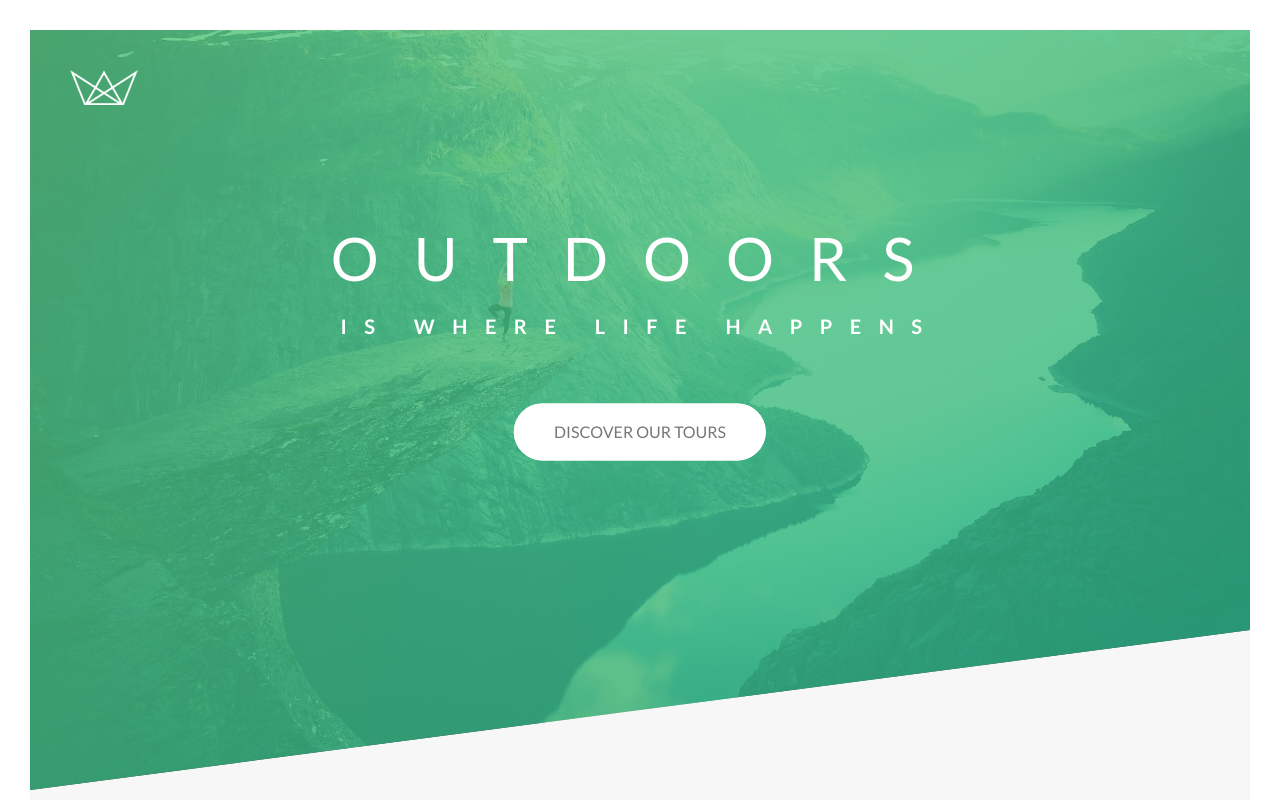
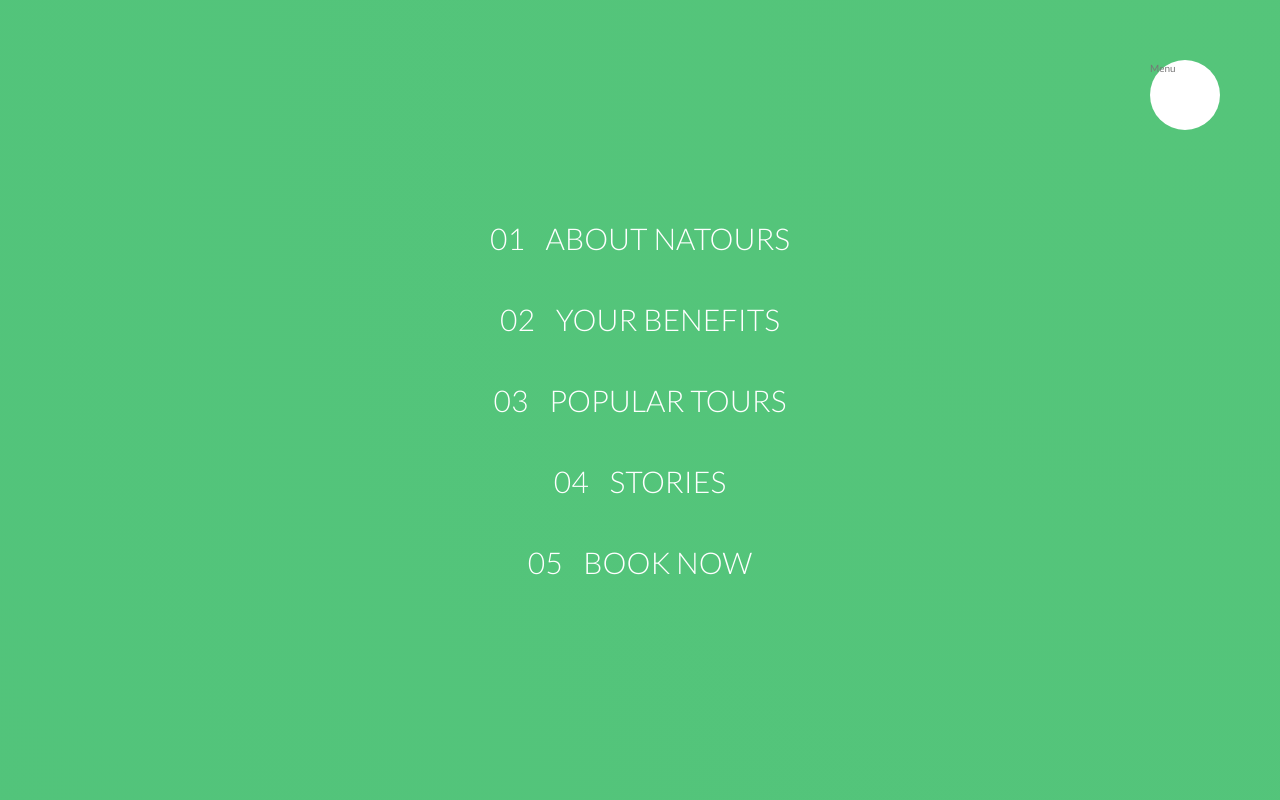
Before and after one commit to Hertzian/practices-html-css-sass, a website: page natoursProject/index.html in a window 1280 px wide. Shown: the top 800 px of the page. Drawn offline with Linux system fonts and the light colour scheme.

Commit message:
navigation markup, general styles for ul, checkbox, background & li elements

```diff
--- a/natoursProject/index.html
+++ b/natoursProject/index.html
@@ -15,6 +15,34 @@
     <title>Natours | Exciting tours for adventurous people</title>
   </head>
   <body>
+    <div class="navigation">
+      <input type="checkbox" class="navigation__checkbox" id="navi-toggle" />
+
+      <label for="navi-toggle" class="navigation__button">Menu</label>
+
+      <div class="navigation__background">&nbsp;</div>
+
+      <nav class="navigation__nav">
+        <ul class="navigation__list">
+          <li class="navigation__item">
+            <a href="#" class="navigation__link"><span>01</span> About Natours</a>
+          </li>
+          <li class="navigation__item">
+            <a href="#" class="navigation__link"><span>02</span> Your benefits</a>
+          </li>
+          <li class="navigation__item">
+            <a href="#" class="navigation__link"><span>03</span> Popular tours</a>
+          </li>
+          <li class="navigation__item">
+            <a href="#" class="navigation__link"><span>04</span> Stories</a>
+          </li>
+          <li class="navigation__item">
+            <a href="#" class="navigation__link"><span>05</span> Book now</a>
+          </li>
+        </ul>
+      </nav>
+    </div>
+
     <header class="header">
       <div class="header__logo-box">
         <img src="./img/logo-white.png" alt="Logo" class="header__logo" />
@@ -408,9 +436,10 @@
         <div class="col-1-of-2">
           <p class="footer__copyright">
             Build my <a href="#" class="footer__link">Lalo Aguilar</a> just for
-            learning and practice <a href="#" class="footer__link">laloaguilar.dev</a>.
-            Copyright &copy; by Lalo Aguilar. Not designed by me, original
-            design is by Jonas Schmedtmann.
+            learning and practice
+            <a href="#" class="footer__link">laloaguilar.dev</a>. Copyright
+            &copy; by Lalo Aguilar. Not designed by me, original design is by
+            Jonas Schmedtmann.
           </p>
         </div>
       </div>
--- a/natoursProject/sass/abstracts/_mixins.scss
+++ b/natoursProject/sass/abstracts/_mixins.scss
@@ -1,7 +1,14 @@
 @mixin clearfix {
   &::after {
-    content: "";
+    content: '';
     display: table;
     clear: both;
   }
 }
+
+@mixin center {
+  position: absolute;
+  top: 50%;
+  left: 50%;
+  transform: translate(-50%, -50%);
+}
--- a/natoursProject/sass/components/_card.scss
+++ b/natoursProject/sass/components/_card.scss
@@ -163,10 +163,7 @@
 
   // back side styling
   &__cta {
-    position: absolute;
-    top: 50%;
-    left: 50%;
-    transform: translate(-50%, -50%);
+    @include center;
     width: 90%;
     text-align: center;
   }
--- a/natoursProject/sass/components/_form.scss
+++ b/natoursProject/sass/components/_form.scss
@@ -79,10 +79,7 @@
       height: 1.3rem;
       width: 1.3rem;
       border-radius: 50%;
-      position: absolute;
-      top: 50%;
-      left: 50%;
-      transform: translate(-50%, -50%);
+      @include center;
       background-color: $color-primary;
       opacity: 0;
       transition: opacity .2s;
--- /dev/null
+++ b/natoursProject/sass/layout/_navigation.scss
@@ -0,0 +1,84 @@
+.navigation {
+  &__checkbox {
+    display: none;
+  }
+
+  &__button {
+    background-color: $color-white;
+    height: 7rem;
+    width: 7rem;
+    position: fixed;
+    top: 6rem;
+    right: 6rem;
+    border-radius: 50%;
+    z-index: 2000;
+  }
+
+  &__background {
+    height: 6rem;
+    width: 6rem;
+    border-radius: 50%;
+    position: fixed;
+    top: 6.5rem;
+    right: 6.5rem;
+    background-image: radial-gradient(
+      $color-primary-light,
+      $color-primary-dark
+    );
+    z-index: 1000;
+
+    transform: scale(500);
+  }
+
+  &__nav {
+    height: 100vh;
+    width: 100%;
+    position: fixed;
+    top: 0;
+    right: 0;
+    z-index: 1500;
+  }
+
+  &__list {
+    @include center;
+    list-style: none;
+    text-align: center;
+  }
+
+  &__item {
+    margin: 1rem;
+  }
+
+  &__link {
+    &:link,
+    &:visited {
+      display: inline-block;
+      font-size: 3rem;
+      font-weight: 300;
+      padding: 1rem 2rem;
+      color: $color-white;
+      text-decoration: none;
+      text-transform: uppercase;
+      background-image: linear-gradient(
+        120deg,
+        transparent 0%,
+        transparent 50%,
+        $color-white 50%
+      );
+      background-size: 220%;
+      transition: all 0.4s;
+
+      span {
+        margin-right: 1.5rem;
+        display: inline-block;
+      }
+    }
+
+    &:hover,
+    &:active {
+      background-position: 100%;
+      color: $color-primary;
+      transform: translateX(1rem);
+    }
+  }
+}
--- a/natoursProject/sass/main.scss
+++ b/natoursProject/sass/main.scss
@@ -18,5 +18,6 @@
 @import 'layout/grid';
 @import 'layout/header';
 @import 'layout/footer';
+@import 'layout/navigation';
 
 @import 'pages/home';
```
Also changed, not shown: natoursProject/css/style.css.
